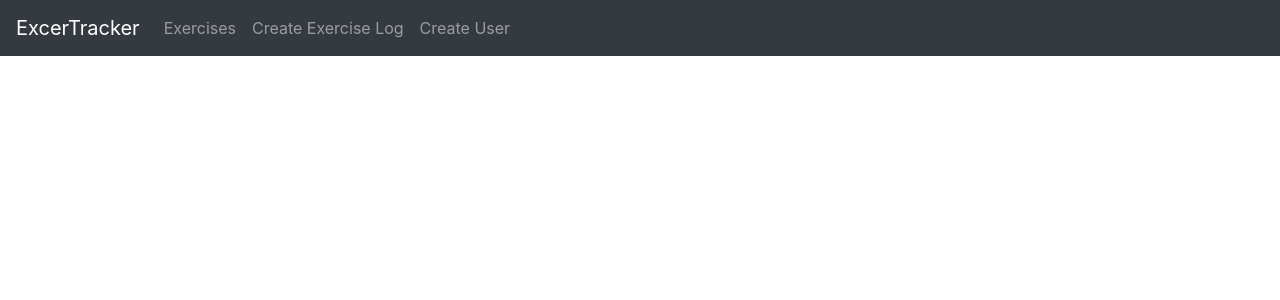
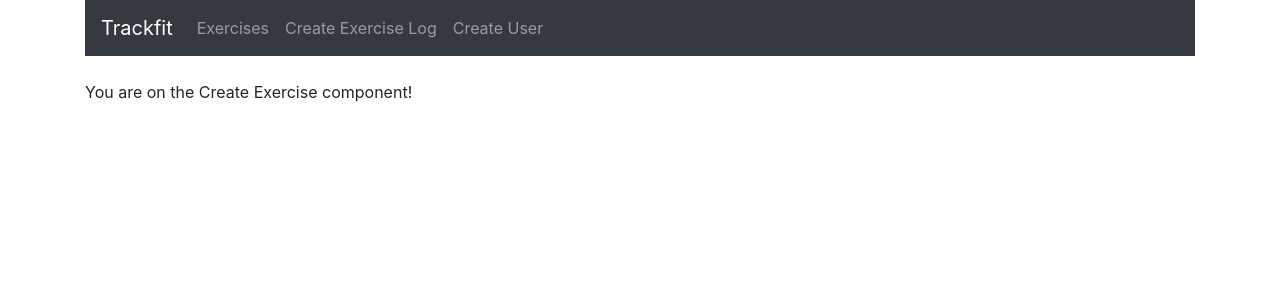
Before and after one commit to joshmalek/trackfit, a React (Create React App) app in the folder tracker/: page /create in a window 1280 px wide. Shown: the top 300 px of the page. Built offline with nearby package versions, Linux system fonts and the light colour scheme.

Commit message:
added bootstrap styling and page components

```diff
--- a/tracker/src/App.js
+++ b/tracker/src/App.js
@@ -11,9 +11,14 @@ import CreateUser from "./components/create-user.component";
 function App() {
   return (
     <Router>
+      <div className="container">
       <Navbar />
       <br/>
       <Route path="/" exact component={ExercisesList} />
+      <Route path="/edit/:id" exact component={EditExercise} />
+      <Route path="/create" exact component={CreateExercise} />
+      <Route path="/user" exact component={CreateUser} />
+      </div>
     </Router>
 
 
--- /dev/null
+++ b/tracker/src/components/create-exercise.component.js
@@ -0,0 +1,11 @@
+import React, {Component} from 'react';
+
+export default class createExercise extends Component {
+    render() {
+        return(
+            <div>
+                <p>You are on the Create Exercise component!</p>
+            </div>
+        )
+    }
+}
--- /dev/null
+++ b/tracker/src/components/create-user.component.js
@@ -0,0 +1,11 @@
+import React, {Component} from 'react';
+
+export default class createUser extends Component {
+    render() {
+        return(
+            <div>
+                <p>You are on the Create User component!</p>
+            </div>
+        )
+    }
+}
--- /dev/null
+++ b/tracker/src/components/edit-exercise.component.js
@@ -0,0 +1,11 @@
+import React, {Component} from 'react';
+
+export default class editExercise extends Component {
+    render() {
+        return(
+            <div>
+                <p>You are on the Edit Exercise component!</p>
+            </div>
+        )
+    }
+}
--- /dev/null
+++ b/tracker/src/components/exercises-list.component.js
@@ -0,0 +1,11 @@
+import React, {Component} from 'react';
+
+export default class exerciseList extends Component {
+    render() {
+        return(
+            <div>
+                <p>You are on the Exercise List component!</p>
+            </div>
+        )
+    }
+}
--- a/tracker/src/components/navbar.component.js
+++ b/tracker/src/components/navbar.component.js
@@ -7,7 +7,7 @@ export default class Navbar extends Component {
   render() {
     return (
       <nav className="navbar navbar-dark bg-dark navbar-expand-lg">
-        <Link to="/" className="navbar-brand">ExcerTracker</Link>
+        <Link to="/" className="navbar-brand">Trackfit</Link>
         <div className="collpase navbar-collapse">
         <ul className="navbar-nav mr-auto">
           <li className="navbar-item">
```
